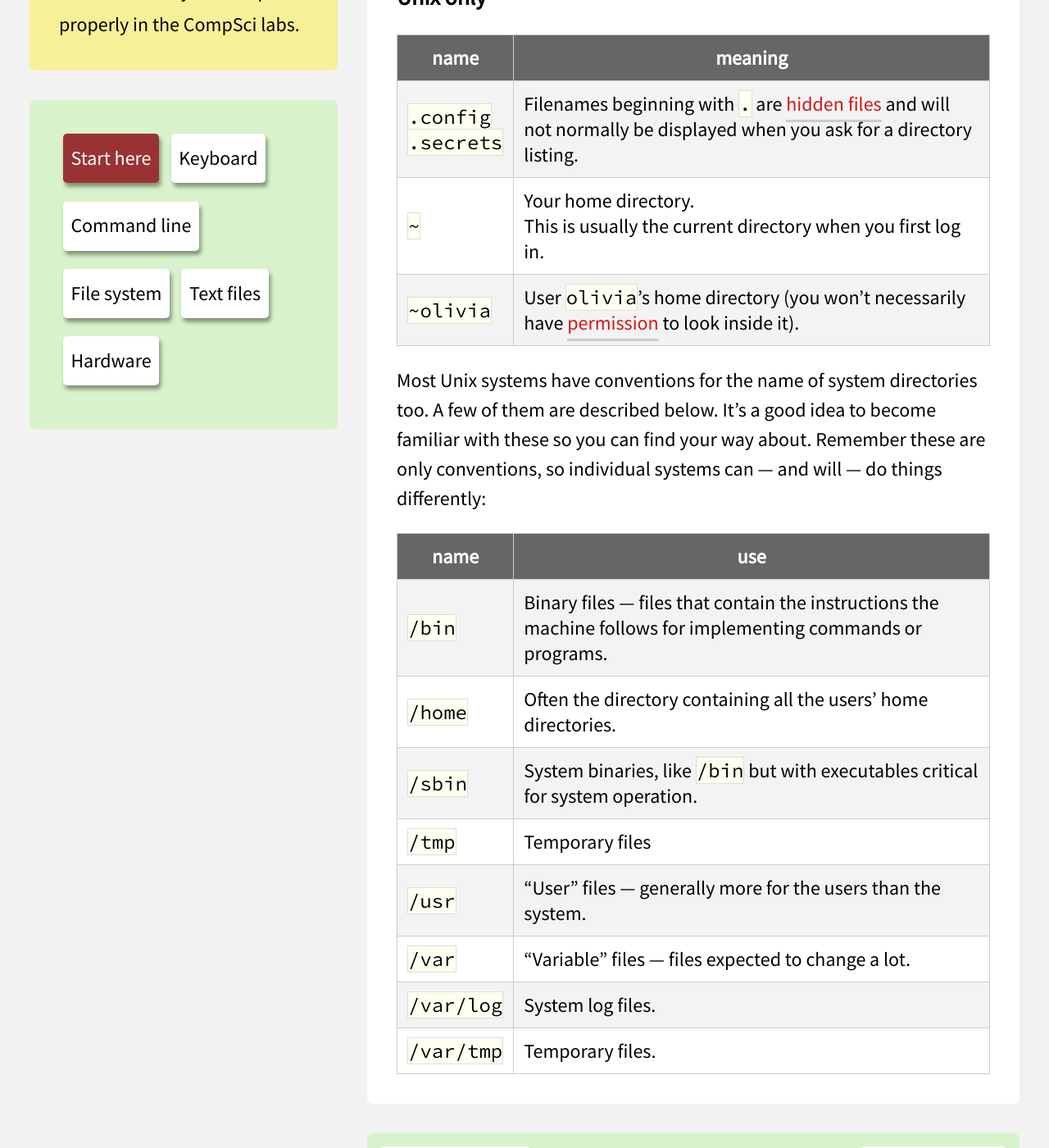
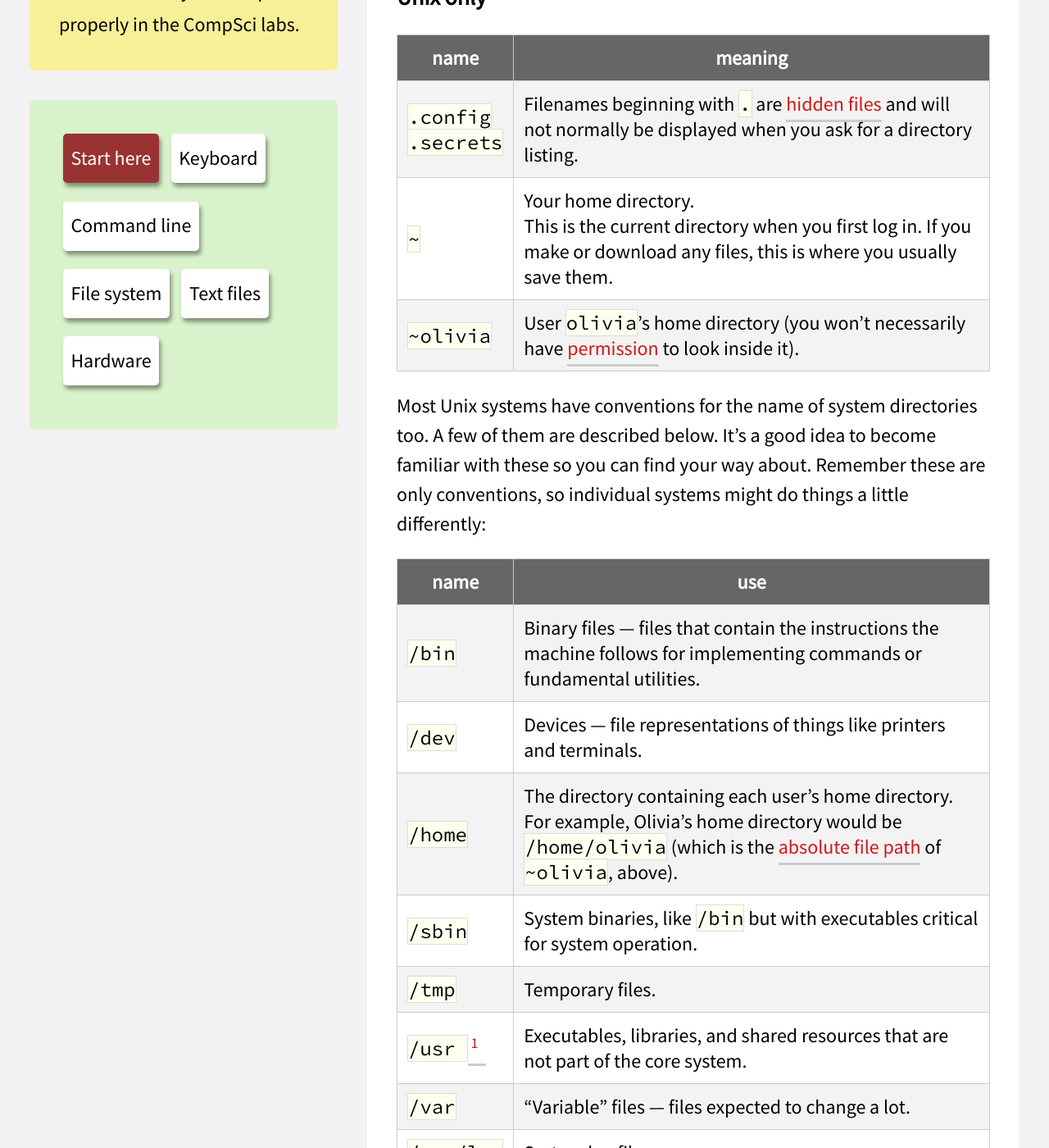
Before and after one commit to davewhiteland/compsci-superbasics, a Jekyll site: the page built from collections/_file-system/special-filenames.md, in a window 1280 px wide and 1400 px high, scrolled down 573 px. Shown: the whole window at 82% size. Built offline with Jekyll 4.4.1, drawn with Linux system fonts in a browser that asks for light colours; some of the changed text lies outside the part shown.

Commit message:
update file system "special names" to correct /usr
Made some other small changes, but this was mainly to "fix" the misleading
"/usr is 'user'" nmemonic.
See https://tldp.org/LDP/Linux-Filesystem-Hierarchy/html/usr.html

```diff
--- a/collections/_file-system/special-filenames.md
+++ b/collections/_file-system/special-filenames.md
@@ -17,21 +17,37 @@ Some filenames have special meaning:
 | name      | meaning                                                              |
 | --------- | -------------------------------------------------------------------- |
 | `.config`<br>`.secrets`   | Filenames beginning with `.` are [hidden files]({{ site.baseurl }}/files/hidden files) and will not normally be displayed when you ask for a directory listing. |
-| `~`       | Your home directory.<br>This is usually the current directory when you first log in. |
+| `~`       | Your home directory.<br>This is the current directory when you first log in. If you make or download any files, this is where you usually save them. |
 | `~olivia` | User `olivia`'s home directory (you won't necessarily have [permission]({{ site.baseurl }}/files/permissions) to look inside it). |
 
 Most Unix systems have conventions for the name of system directories too. A
 few of them are described below. It's a good idea to become familiar with these
 so you can find your way about. Remember these are only conventions, so
-individual systems can — and will — do things differently:
+individual systems might do things a little differently:
 
 | name       | use                                                             |
 | ---------- | --------------------------------------------------------------- |
-| `/bin`     | Binary files — files that contain the instructions the machine follows for implementing commands or programs. |
-| `/home`    | Often the directory containing all the users' home directories. |
-| `/sbin`    | System binaries, like `/bin` but with executables critical for system operation.|
-| `/tmp`     | Temporary files                                                 |
-| `/usr`     | "User" files — generally more for the users than the system.    |
+| `/bin`     | Binary files — files that contain the instructions the machine follows for implementing commands or fundamental utilities. |
+| `/dev`     | Devices — file representations of things like printers and terminals. |
+| `/home`    | The directory containing each user's home directory. For example, Olivia's home directory would be `/home/olivia` (which is the [absolute file path](../absolute-paths) of `~olivia`, above). |
+| `/sbin`    | System binaries, like `/bin` but with executables critical for system operation. |
+| `/tmp`     | Temporary files.                                                |
+| `/usr `<a href="#footnote-1"><sup>1</sup></a>     | Executables, libraries, and shared resources that are not part of the core system. |
 | `/var`     | "Variable" files — files expected to change a lot.              |
 | `/var/log` | System log files.                                               |
 | `/var/tmp` | Temporary files.                                                |
+
+Note that these are all conveniently expressed as
+[absolute file paths](../absolute-paths): they are found in the
+[root directory](../root).
+
+<p class="footnote"><sup id="footnote-1">1</sup>
+  Originally, <code class="language-plaintext highlighter-rouge">/usr</code>
+  was an abbreviation for "user" because it contained the users' files, but in
+  today's Unix systems that's what the
+  <code class="language-plaintext highlighter-rouge">/home</code> directory is
+  for. So it's more helpful to remember
+  <code class="language-plaintext highlighter-rouge">/usr</code> as an
+  abbreviation of "user system resources". If you install a new application,
+  it probably ends up here.
+</p>
```
